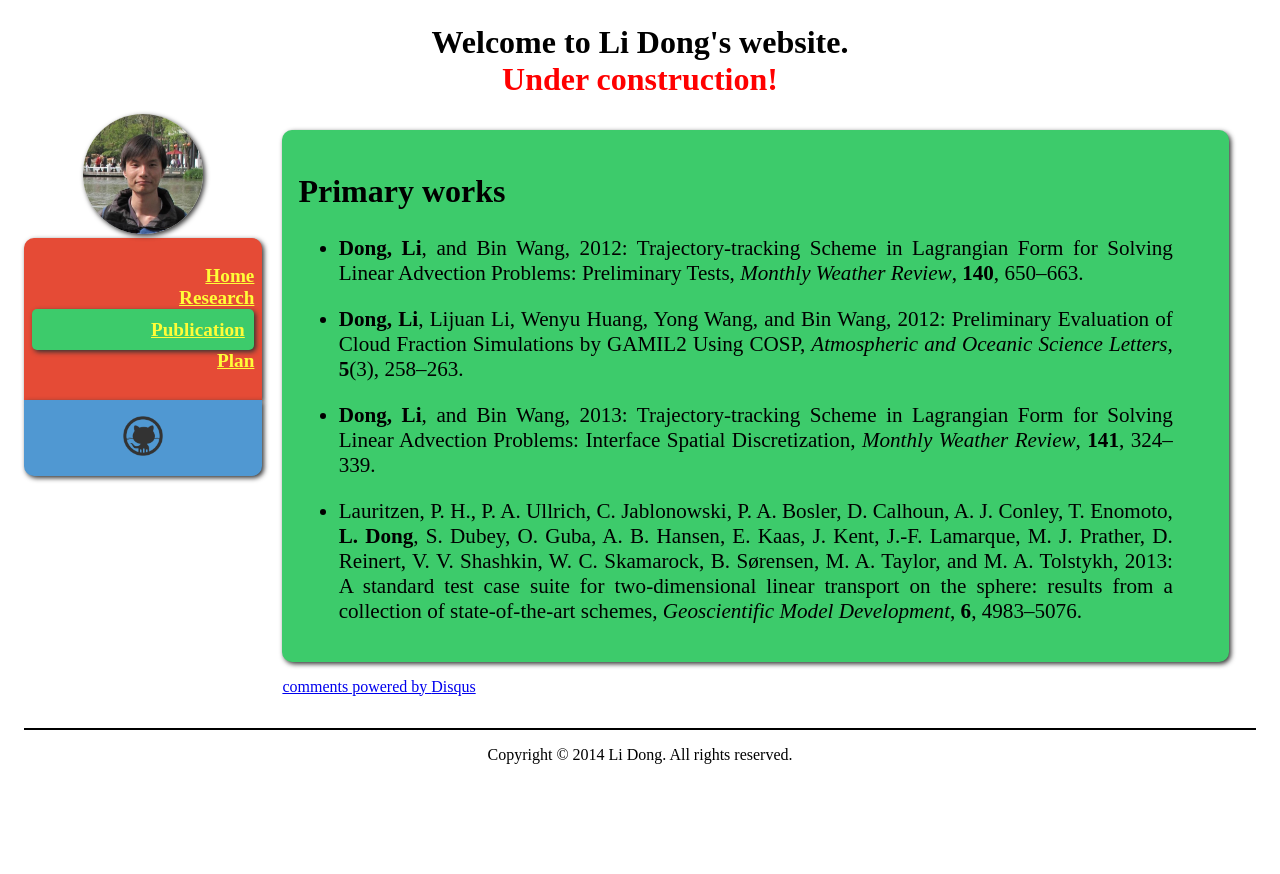
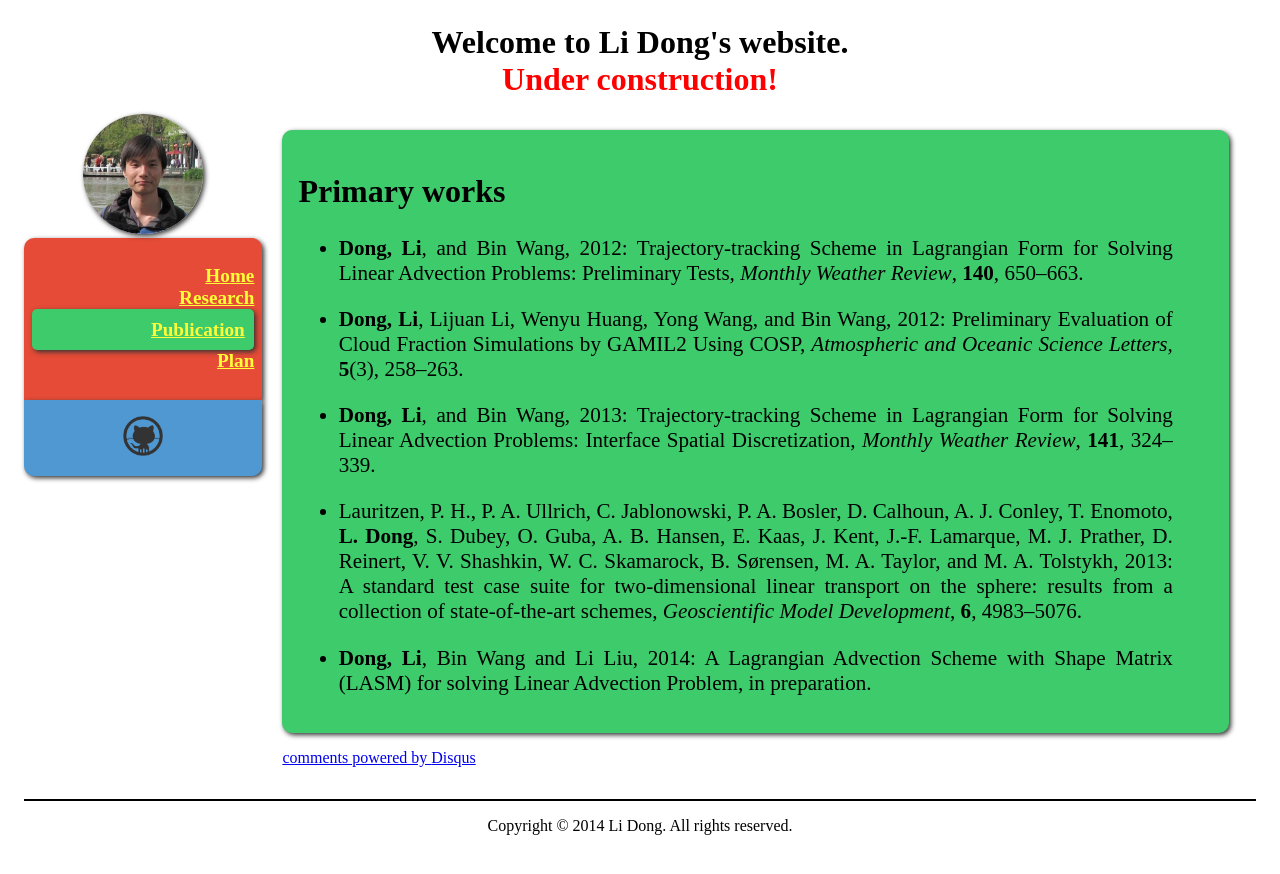
Before and after one commit to dongli/dongli, a Jekyll site: the page built from publication.html, in a window 1280 px wide. Shown: the top 874 px of the page. Built offline with Jekyll 4.4.1, drawn with Linux system fonts in a browser that asks for light colours; Markdown is read by kramdown in place of the engine named in the settings; comment, search, counter and statistics services are not loaded.

Commit message:
Add the new paper in preparation

```diff
--- a/publication.html
+++ b/publication.html
@@ -9,5 +9,6 @@ title: Publication
 		<li><b>Dong, Li</b>, Lijuan Li, Wenyu Huang, Yong Wang, and Bin Wang, 2012: Preliminary Evaluation of Cloud Fraction Simulations by GAMIL2 Using COSP, <i>Atmospheric and Oceanic Science Letters</i>, <b>5</b>(3), 258–263.</li>
 		<li><b>Dong, Li</b>, and Bin Wang, 2013: Trajectory-tracking Scheme in Lagrangian Form for Solving Linear Advection Problems: Interface Spatial Discretization, <i>Monthly Weather Review</i>, <b>141</b>, 324–339.</li>
 		<li>Lauritzen, P. H., P. A. Ullrich, C. Jablonowski, P. A. Bosler, D. Calhoun, A. J. Conley, T. Enomoto, <b>L. Dong</b>, S. Dubey, O. Guba, A. B. Hansen, E. Kaas, J. Kent, J.-F. Lamarque, M. J. Prather, D. Reinert, V. V. Shashkin, W. C. Skamarock, B. Sørensen, M. A. Taylor, and M. A. Tolstykh, 2013: A standard test case suite for two-dimensional linear transport on the sphere: results from a collection of state-of-the-art schemes, <i>Geoscientific Model Development</i>, <b>6</b>, 4983–5076.</li>
+        <li><b>Dong, Li</b>, Bin Wang and Li Liu, 2014: A Lagrangian Advection Scheme with Shape Matrix (LASM) for solving Linear Advection Problem, in preparation.</li>
 	</ul>
 </article>
```
